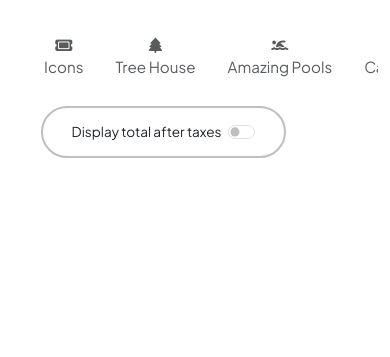
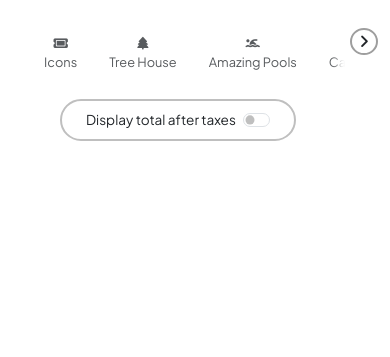
Before and after one commit to Yashgit1203/Wanderlust, a Node server app: page /listings/ in a window 390 px wide. Shown: the part 80-437 px from the top of the page. Run offline with Node 20, Linux system fonts and the light colour scheme; data that the repository does not hold is empty; some libraries are stand-ins or nearby versions.

Commit message:
Add UI Updated Files

```diff
--- /dev/null
+++ b/public/css/index.css
@@ -0,0 +1,103 @@
+#filter{
+    display: flex;
+    white-space: nowrap;
+    margin: 0.7rem 0rem;
+    width: 75%;
+    overflow-x: auto;
+    overflow-y: hidden;
+  }
+  #filter::-webkit-scrollbar{
+    display: none;
+  }
+  .filter{
+    font-size: 0.95rem;
+    text-align: center;
+    margin-left: 2rem;
+    margin-top: 1rem;
+    display: inline-block;
+    opacity: 0.75;
+  }
+  .filter:hover{
+    opacity: 1;
+    cursor: pointer;
+    box-shadow: 0px 2px 0px 0px rgb(191, 191, 191);
+  }
+  .tax-icon{
+    display: none;
+  }
+  .nav2{
+    display: flex;
+    justify-content: space-between;
+    align-items: center;
+    flex-wrap: wrap;
+    margin: 0.4rem 0rem;
+    position: sticky;
+    top: 5rem;
+    z-index: 4;
+    background-color: #fff;
+  }
+  .tax-toggle{
+    padding: 0.85rem 1.8rem;
+    border: 2px solid rgb(191, 191, 191);
+    border-radius: 2rem;
+  }
+  .scroll-left-btn, .scroll-right-btn{
+    border: 2px solid rgb(158, 158, 158);
+    border-radius: 50%;
+
+    display: flex;
+    align-items: center;
+    justify-content: center;
+    padding: 0.01rem 0.45rem;
+    height: 1.70rem;
+    z-index: 6;
+  }
+  .nav-left,.nav-right{
+    position: absolute;
+    height: 70%;
+    display:flex;
+    align-items: center;
+    background-color: white;
+    z-index: 6;
+  }
+  .scroll-left-btn i, .scroll-right-btn i{
+    font-size: 0.95rem;
+
+  }
+  .nav-left{
+    left: 0;
+    box-shadow: 12px 2px 7px white;
+  }
+  .scroll-left-btn:hover, .scroll-right-btn:hover{
+    transform: scale(1.15);
+    cursor: pointer;
+  }
+  .nav-right{
+    right: 20rem;
+    box-shadow: -12px 2px 7px white;
+  }
+  @media (max-width:600px){
+    #filter{
+    width: 100%;
+  }
+  .filter{
+    font-size: 0.80rem;
+  }
+  .tax-toggle{
+    margin-left: 3rem;
+    margin-bottom: 0.5rem;
+    padding: 0.55rem 1.5rem;
+    font-size: 0.85rem;
+  }
+  .nav-right{
+    right: 0rem;
+    box-shadow: -12px 2px 7px white;
+
+  }
+  .nav-left{
+    left: -3px;
+  }
+  .nav-left,.nav-right{
+    align-items: flex-start;
+  }
+  }
--- /dev/null
+++ b/public/js/index.js
@@ -0,0 +1,53 @@
+let taxswitch = document.getElementById("flexSwitchCheckDefault");
+  taxswitch.addEventListener("click",()=>{
+    let taxicons = document.getElementsByClassName("tax-icon");
+    for (taxicon of taxicons){
+      if(taxicon.style.display != "inline"){
+        taxicon.style.display = "inline";
+      }
+      else{
+        taxicon.style.display = "none";
+      }
+
+    }
+  })
+
+  let scrollLeftbtn = document.querySelector(".scroll-left-btn");
+  let scrollRightbtn = document.querySelector(".scroll-right-btn");
+  let scrollElement = document.getElementById("filter");
+  let scrollRightDiv = document.querySelector(".nav-right");
+  let scrollLeftDiv = document.querySelector(".nav-left");
+
+  scrollLeftbtn.addEventListener("click",()=>{
+    console.log("btn clicked");
+    scrollElement.scrollLeft -= 65;
+
+  })
+  scrollRightbtn.addEventListener("click",()=>{
+    scrollElement.scrollLeft += 65;
+  })
+
+  scrollElement.addEventListener("scroll",(ele)=>{
+    let maxScrollLeft = scrollElement.scrollWidth - scrollElement.clientWidth;
+    if(scrollElement.scrollLeft == 0){
+      scrollLeftDiv.style.display = "none";
+    }
+    else{
+      scrollLeftDiv.style.display = "flex";
+    }
+
+
+    if(maxScrollLeft == Math.ceil(scrollElement.scrollLeft)){
+      scrollRightDiv.style.display = "none";
+    }
+    else{
+      scrollRightDiv.style.display = "flex";
+    }
+  })
+
+  if(scrollElement.scrollLeft == 0){
+      scrollLeftDiv.style.display = "none";
+  }
+  else{
+    scrollLeftDiv.style.display = "flex";
+  }
--- a/views/layouts/boilerplate.ejs
+++ b/views/layouts/boilerplate.ejs
@@ -12,6 +12,8 @@
 <link rel="preconnect" href="https://fonts.gstatic.com" crossorigin>
 <link href="https://fonts.googleapis.com/css2?family=Plus+Jakarta+Sans:wght@200..800&display=swap" rel="stylesheet">
 <link rel="stylesheet" href="/css/rating.css">
+<link rel="stylesheet" href="/css/navbar.css">
+<link rel="stylesheet" href="/css/index.css">
 <link href="https://api.mapbox.com/mapbox-gl-js/v3.2.0/mapbox-gl.css" rel="stylesheet">
 <script src="https://api.mapbox.com/mapbox-gl-js/v3.2.0/mapbox-gl.js"></script>
 </head>
@@ -24,5 +26,6 @@
     <%- include("../includes/footer.ejs") %>
     <script src="https://cdn.jsdelivr.net/npm/bootstrap@5.3.3/dist/js/bootstrap.bundle.min.js" integrity="sha384-YvpcrYf0tY3lHB60NNkmXc5s9fDVZLESaAA55NDzOxhy9GkcIdslK1eN7N6jIeHz" crossorigin="anonymous"></script>
     <script src="/js/script.js"></script>
+    <script src="/js/index.js"></script>
 </body>
 </html>
--- a/views/listings/edit.ejs
+++ b/views/listings/edit.ejs
@@ -1,6 +1,6 @@
 <%- layout("/layouts/boilerplate.ejs") %>
     <div class="row">
-        <div class="col-8 offset-2" >
+        <div class="col-8 offset-2 edit-card" >
             <h3 class="mt-3">Edit list</h3>
 
     <form method="post" action="/listings/<%= listing._id %>?_method=PUT" novalidate class="needs-validation" enctype="multipart/form-data">
--- a/views/listings/new.ejs
+++ b/views/listings/new.ejs
@@ -1,7 +1,7 @@
 <%- layout("/layouts/boilerplate.ejs") %>
     <div class="row">
-        <div class="col-8 offset-2 ">
-        <h3 class="mt-3">Creating a New Listing</h3>
+        <div class="col-8 offset-2 edit-card">
+        <h3 class="mt-3 show-title">Creating a New Listing</h3>
     <form method="post" action="/listings" novalidate class="needs-validation" enctype="multipart/form-data">
         <div class="mb-3">
             <label for="title" class="form-label">Title</label>
```
Also changed, not shown: public/css/navbar.css (added, +45 -0 lines), public/css/style.css (+33 -12 lines), views/includes/navbar.ejs (+3 -27 lines), views/listings/index.ejs (+6 -67 lines), views/listings/show.ejs (+12 -8 lines).
